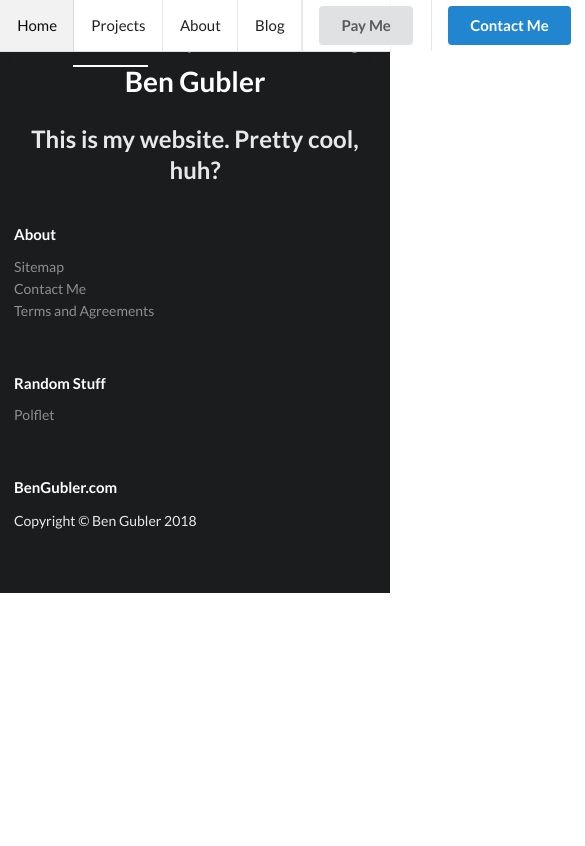
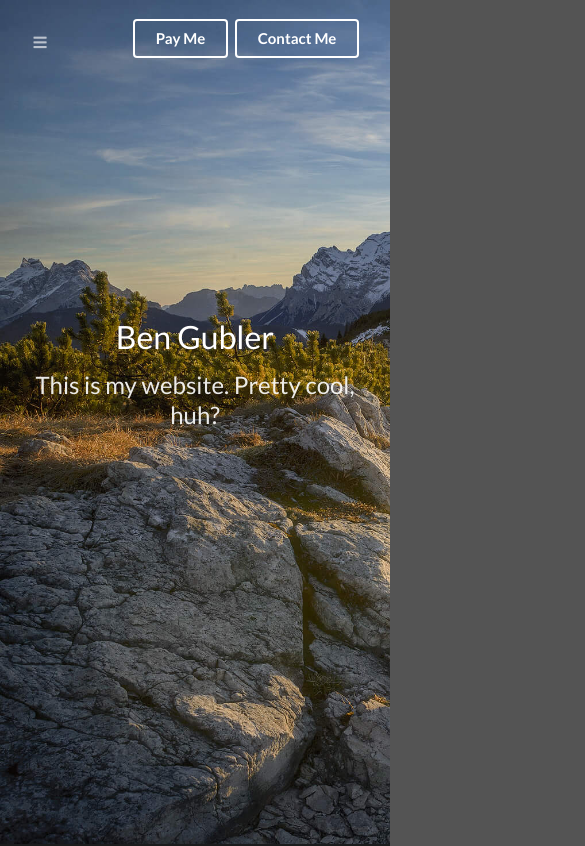
Before and after one commit to nebrelbug/bengubler-com, a plain HTML site: page public/index.html in a window 390 px wide. Shown: the top 846 px of the page, 585 px wide, since content can reach past the window. Drawn offline with nearby package versions, Linux system fonts and the light colour scheme.

Commit message:
Now travis should work, fixed image

```diff
--- a/public/index.css
+++ b/public/index.css
@@ -36,11 +36,21 @@
     display: none;
 }
 
+.ui.top.fixed.menu .toc.item, .ui.top.fixed.menu .tocpay.item, .ui.top.fixed.menu .toccontact.item {
+    display: none;
+}
+
 @media only screen and (max-width: 700px) {
     .secondary.pointing.menu .item, .secondary.pointing.menu .menu {
         display: none;
     }
     .secondary.pointing.menu .toc.item {
+        display: block;
+    }
+    .ui.top.fixed.menu .item, .ui.top.fixed.menu .menu{
+        display: none;
+    }
+    .ui.top.fixed.menu .toc.item, .ui.top.fixed.menu .home.item, .ui.top.fixed.menu .tocpay.item, .ui.top.fixed.menu .toccontact.item{
         display: block;
     }
     .masthead.segment {
@@ -61,7 +71,7 @@
 /*Now for my own CSS*/
 
 .homepage-image {
-    background-image: url("https://images.pexels.com/photos/618833/pexels-photo-618833.jpeg") !important;
+    background-image: url("/mountainphoto.jpeg") !important;
     background-size: cover !important;
     background-attachment: fixed !important;
 }
--- a/public/index.html
+++ b/public/index.html
@@ -8,7 +8,7 @@
     <meta name="description" content="Ben Gubler's portfolio, projects, and awesome other stuff online.">
     <meta name="viewport" content="width=device-width, initial-scale=1.0, maximum-scale=1.0">
     <link rel="stylesheet" href="https://cdn.jsdelivr.net/npm/semantic-ui@2.2.13/dist/semantic.min.css" />
-    <link rel="stylesheet" href="/new.css" />
+    <link rel="stylesheet" href="/index.css" />
     <!-- Site Properties -->
     <title>Ben Gubler</title>
 </head>
@@ -17,15 +17,22 @@
     <!-- Following Menu -->
     <div class="ui large top fixed hidden menu">
         <div class="ui container">
-            <a class="active item">Home</a>
+            <a class="toc item">
+                <i class="sidebar icon"></i>
+            </a>
+            <a class="active item home">Home</a>
+            <a class="item tocpay">Pay Me
+            </a>
+            <a class="item toccontact">Contact Me
+            </a>
             <a class="item">Projects</a>
             <a class="item">About</a>
             <a class="item">Blog</a>
             <div class="right menu">
-                <div class="item">
+                <div class="item pay">
                     <a class="ui button">Pay Me</a>
                 </div>
-                <div class="item">
+                <div class="item contact">
                     <a class="ui primary button">Contact Me</a>
                 </div>
             </div>
@@ -57,7 +64,7 @@
                     <a class="item">About</a>
                     <a class="item">Blog</a>
                     <div class="right item">
-                        <a class="ui inverted button" href="paypal.me/bengubler">Pay Me</a>
+                        <a class="ui inverted button" href="https://paypal.me/bengubler">Pay Me</a>
                         <a class="ui inverted button">Contact Me</a>
                     </div>
                 </div>
@@ -98,7 +105,7 @@
     </div>
     <script src="https://cdnjs.cloudflare.com/ajax/libs/jquery/3.2.1/jquery.min.js"></script>
     <script src="https://cdn.jsdelivr.net/npm/semantic-ui@2.2.13/dist/semantic.min.js"></script>
-    <script src="/new.js"></script>
+    <script src="/index.js"></script>
 </body>
 
 </html>
```
Also changed, not shown: public/mountainphoto.jpeg (added), 1 other file.
